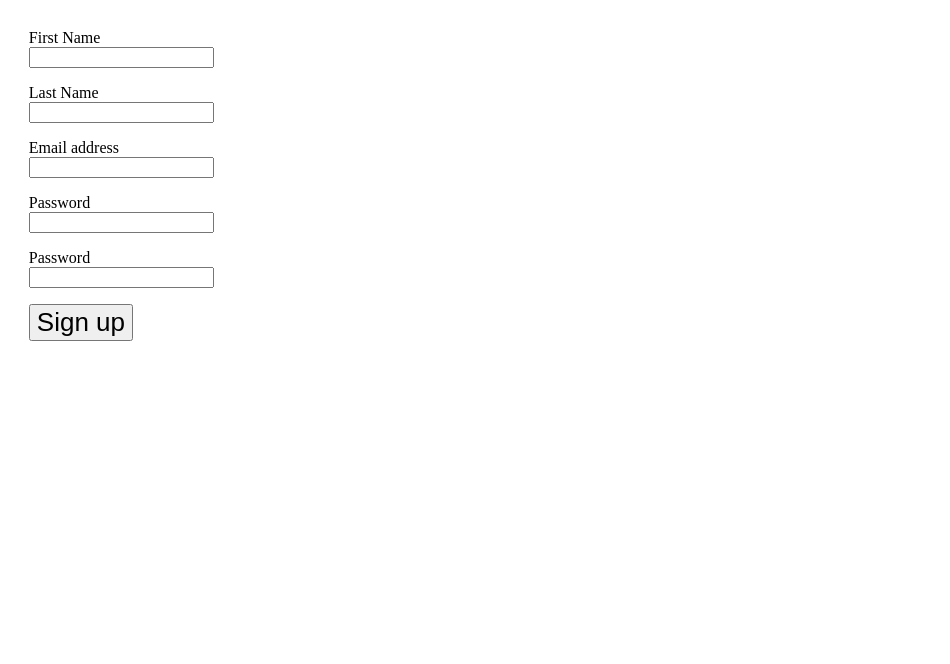
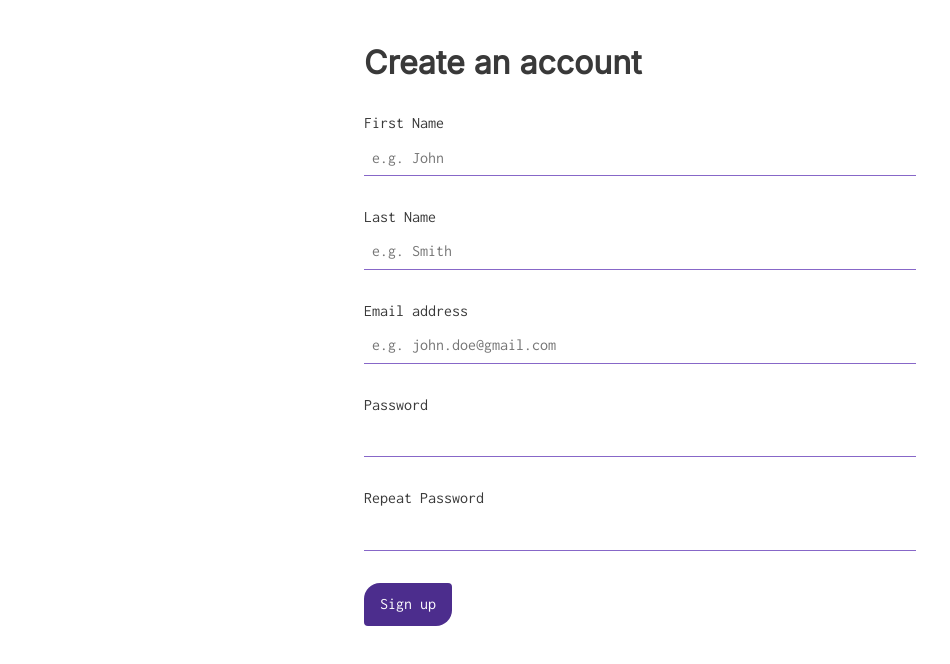
Before and after one commit to afifsohaili/vite-react-play, a React (Vite) app: page / in a window 1280 px wide. Shown: the top 664 px of the page, without its empty margins (0-950 px from the left). Built offline with nearby package versions, Linux system fonts and the light colour scheme.

Commit message:
Add styles for form.

```diff
--- a/index.html
+++ b/index.html
@@ -1,12 +1,30 @@
 <!DOCTYPE html>
 <html lang="en">
 <head>
-  <meta charset="UTF-8">
-  <meta name="viewport" content="width=device-width, initial-scale=1.0">
-  <title>Vite App</title>
+    <meta charset="UTF-8">
+    <meta name="viewport" content="width=device-width, initial-scale=1.0">
+    <title>Vite App</title>
+    <link href="https://fonts.googleapis.com/css2?family=Inconsolata&family=Inter&display=swap" rel="stylesheet">
+    <style>
+    html, body {
+        font-family: 'Inconsolata', monospace;
+        color: #393939;
+        font-size: 16px;
+    }
+    h1, h2, h3, h4, h5, h6 {
+        font-family: 'Inter', sans-serif;
+        font-weight: 700;
+    }
+    html {
+        box-sizing: border-box;
+    }
+    *, *:before, *:after {
+        box-sizing: inherit;
+    }
+    </style>
 </head>
 <body>
-  <div id="root"></div>
-  <script type="module" src="/src/main.jsx"></script>
+<div id="root"></div>
+<script type="module" src="/src/main.jsx"></script>
 </body>
 </html>
--- a/package.json
+++ b/package.json
@@ -9,6 +9,7 @@
     "@pika/react": "^16.13.1",
     "@pika/react-dom": "^16.13.1",
     "formik": "^2.1.5",
+    "normalize.css": "^8.0.1",
     "styled-components": "^5.1.1",
     "yup": "^0.29.3"
   },
--- a/src/App.css
+++ /dev/null
@@ -1,42 +0,0 @@
-.App {
-  text-align: center;
-}
-
-.App-logo {
-  height: 40vmin;
-  pointer-events: none;
-}
-
-@media (prefers-reduced-motion: no-preference) {
-  .App-logo {
-    animation: App-logo-spin infinite 20s linear;
-  }
-}
-
-.App-header {
-  background-color: #282c34;
-  min-height: 100vh;
-  display: flex;
-  flex-direction: column;
-  align-items: center;
-  justify-content: center;
-  font-size: calc(10px + 2vmin);
-  color: white;
-}
-
-.App-link {
-  color: #61dafb;
-}
-
-@keyframes App-logo-spin {
-  from {
-    transform: rotate(0deg);
-  }
-  to {
-    transform: rotate(360deg);
-  }
-}
-
-button {
-  font-size: calc(10px + 2vmin);
-}
--- a/src/App.jsx
+++ b/src/App.jsx
@@ -1,15 +1,17 @@
 import React, {useState} from 'react'
-import './App.css'
-import {InputField} from "./forms/InputField";
-import styled from 'styled-components';
-import {SPACING_L} from "./styles";
+import 'normalize.css'
+import {FieldMessage, StyledField, StyledInput} from "./forms/StyledField";
 import {signup} from "./api/signup";
 import {Field, Formik} from "formik";
 import * as Yup from "yup";
 import {validateEmail} from "./api/validate-email";
+import {SignupForm} from "./forms/SignupForm";
+import {PrimaryButton} from "./forms/Button";
+import {SPACING_L, SPACING_XL} from "./styles";
+import styled from 'styled-components';
 
-const Form = styled.form`
-    padding: ${SPACING_L};
+const FormTitle = styled.h1`
+  margin-bottom: ${SPACING_XL}
 `
 
 const TEST_CAMPAIGN_UUID = '46aa3270-d2ee-11ea-a9f0-e9a68ccff42a'
@@ -85,37 +87,41 @@ const App = () => {
                 validateOnBlur={false}
                 validateOnChange={true}>
             {formik =>
-                <Form onSubmit={formik.handleSubmit}>
+                <SignupForm onSubmit={formik.handleSubmit}>
+                    <FormTitle>Create an account</FormTitle>
                     {(generalError?.length ?? 0) > 0 && <p>{generalError}</p>}
-                    <InputField labelText='First Name' id='first-name'
+                    <StyledField labelText='First Name' id='first-name'
                                  error={formik.touched.firstName && formik.errors.firstName}>
-                        <input name='firstName' type='text' id='first-name' onChange={formik.handleChange}/>
-                    </InputField>
-                    <InputField labelText={'Last Name'} id='last-name'
+                        <StyledInput name='firstName' type='text' id='first-name' placeholder='e.g. John'
+                                     onChange={formik.handleChange}/>
+                    </StyledField>
+                    <StyledField labelText={'Last Name'} id='last-name'
                                  error={formik.touched.lastName && formik.errors.lastName}>
-                        <input name='lastName' type='text' id='last-name' onChange={formik.handleChange}/>
-                    </InputField>
+                        <StyledInput name='lastName' type='text' id='last-name' placeholder='e.g. Smith'
+                                     onChange={formik.handleChange}/>
+                    </StyledField>
                     <Field name="email" validate={email => validateEmailField(TEST_CAMPAIGN_UUID, email, formik)}>
                         {({field, meta}) => (
-                            <InputField labelText={'Email address'} id='email'
+                            <StyledField labelText={'Email address'} id='email'
                                          error={meta.touched && meta.error}>
-                                <input type='text' id='email' {...field}/>
-                                {formik.status === STATUS_VALIDATING_EMAIL && 'Validating...'}
-                            </InputField>
+                                <StyledInput type='text' id='email' {...field} placeholder='e.g. john.doe@gmail.com'/>
+                                {formik.status === STATUS_VALIDATING_EMAIL &&
+                                <FieldMessage>Validating...</FieldMessage>}
+                            </StyledField>
                         )}
                     </Field>
-                    <InputField labelText={'Password'} id='password'
+                    <StyledField labelText={' Password'} id='password'
                                  error={formik.touched.password && formik.errors.password}>
-                        <input name='password' type='password' id='password' onChange={formik.handleChange}/>
-                    </InputField>
-                    <InputField labelText={'Password'} id='password'
+                        <StyledInput name='password' type='password' id='password' onChange={formik.handleChange}/>
+                    </StyledField>
+                    <StyledField labelText={' Repeat Password'} id='password'
                                  error={formik.touched.passwordRepeat && formik.errors.passwordRepeat}>
-                        <input name='passwordRepeat' type='password' id='password-repeat'
+                        <StyledInput name='passwordRepeat' type='password' id='password-repeat'
                                      onChange={formik.handleChange}/>
-                    </InputField>
+                    </StyledField>
 
-                    <button type='submit' disabled={formik.isSubmitting}>Sign up</button>
-                </Form>
+                    <PrimaryButton type=' submit' disabled={formik.isSubmitting}>Sign up</PrimaryButton>
+                </SignupForm>
             }
         </Formik>
     )
--- /dev/null
+++ b/src/forms/Button.jsx
@@ -0,0 +1,15 @@
+import styled from "styled-components";
+import {COLOR_THEME, SPACING, SPACING_S} from "../styles";
+
+const BaseButton = styled.button`
+  border-radius: 1rem 0.25rem 1rem 0.25rem;
+  border: 0 none;
+  cursor: pointer;
+  padding: ${SPACING_S} ${SPACING};
+`
+export const PrimaryButton = styled(BaseButton)`
+  background: ${COLOR_THEME};
+  color: #fff;
+`
+
+export const Button = BaseButton
--- a/src/forms/InputField.jsx
+++ /dev/null
@@ -1,19 +0,0 @@
-import React from 'react'
-import styled from 'styled-components'
-import {SPACING} from "../styles";
-
-const InputWrapper = styled.div`
-    margin-bottom: ${SPACING};
-`
-
-const InputLabel = styled.label`
-    display: block;
-`
-
-export const InputField = ({labelText, id, children, error}) => (
-    <InputWrapper>
-        <InputLabel htmlFor={id}>{labelText}</InputLabel>
-        {children}
-        {error?.length ? error : null}
-    </InputWrapper>
-)
--- /dev/null
+++ b/src/forms/SignupForm.jsx
@@ -0,0 +1,9 @@
+import styled from "styled-components";
+import {SPACING_L} from "../styles";
+
+export const SignupForm = styled.form`
+    padding: ${SPACING_L};
+    margin: 0 auto;
+    width: clamp(min(100%, 600px), 33vw, 1000px);
+    box-sizing: border-box;
+`
--- /dev/null
+++ b/src/forms/StyledField.jsx
@@ -0,0 +1,38 @@
+import React from 'react'
+import styled from 'styled-components'
+import {COLOR_ERROR, COLOR_THEME_LIGHTER, SPACING_XL, SPACING_XS} from "../styles";
+
+const InputWrapper = styled.div`
+    margin-bottom: ${SPACING_XL};
+`
+
+const InputLabel = styled.label`
+    display: block;
+    margin-bottom: ${SPACING_XS};
+`
+
+const FieldMessage = styled.p`
+    margin: ${SPACING_XS} 0;
+`
+
+const ErrorMessage = styled(FieldMessage)`
+    margin: ${SPACING_XS} 0;
+    color: ${COLOR_ERROR}
+`
+
+const StyledField = ({labelText, id, children, error}) => (
+    <InputWrapper>
+        <InputLabel htmlFor={id}>{labelText}</InputLabel>
+        {children}
+        {error?.length ? <ErrorMessage>{error}</ErrorMessage> : null}
+    </InputWrapper>
+)
+
+const StyledInput = styled.input`
+  border: 0 none;
+  border-bottom: 1px solid ${COLOR_THEME_LIGHTER};
+  padding: ${SPACING_XS};
+  width: 100%;
+`
+
+export {StyledField, StyledInput, FieldMessage}
--- a/src/styles.js
+++ b/src/styles.js
@@ -1,5 +1,17 @@
 export const SPACING = '1rem';
-export const SPACING_S = '.83rem';
-export const SPACING_XS = '.67rem';
-export const SPACING_L = '1.3rem';
-export const SPACING_XL = '1.7rem';
+export const SPACING_S = '.75rem';
+export const SPACING_XS = '.5rem';
+export const SPACING_L = '1.5rem';
+export const SPACING_XL = '2rem';
+
+export const COLOR_PURPLE_BASE = '#4c2d8d'
+export const COLOR_PURPLE_LIGHT = '#6444a5'
+export const COLOR_PURPLE_LIGHTER = '#8767c8'
+export const COLOR_PURPLE_LIGHTEST = '#d1c5e9'
+export const COLOR_RED_BASE = '#b32727'
+
+export const COLOR_ERROR = COLOR_RED_BASE
+export const COLOR_THEME = COLOR_PURPLE_BASE
+export const COLOR_THEME_LIGHT = COLOR_PURPLE_LIGHT
+export const COLOR_THEME_LIGHTER = COLOR_PURPLE_LIGHTER
+export const COLOR_THEME_LIGHTEST = COLOR_PURPLE_LIGHTEST
```
Also changed, not shown: 1 other file (tests, documents, lock files or other folders). Lines whose indentation alone changed are shown as unchanged.
